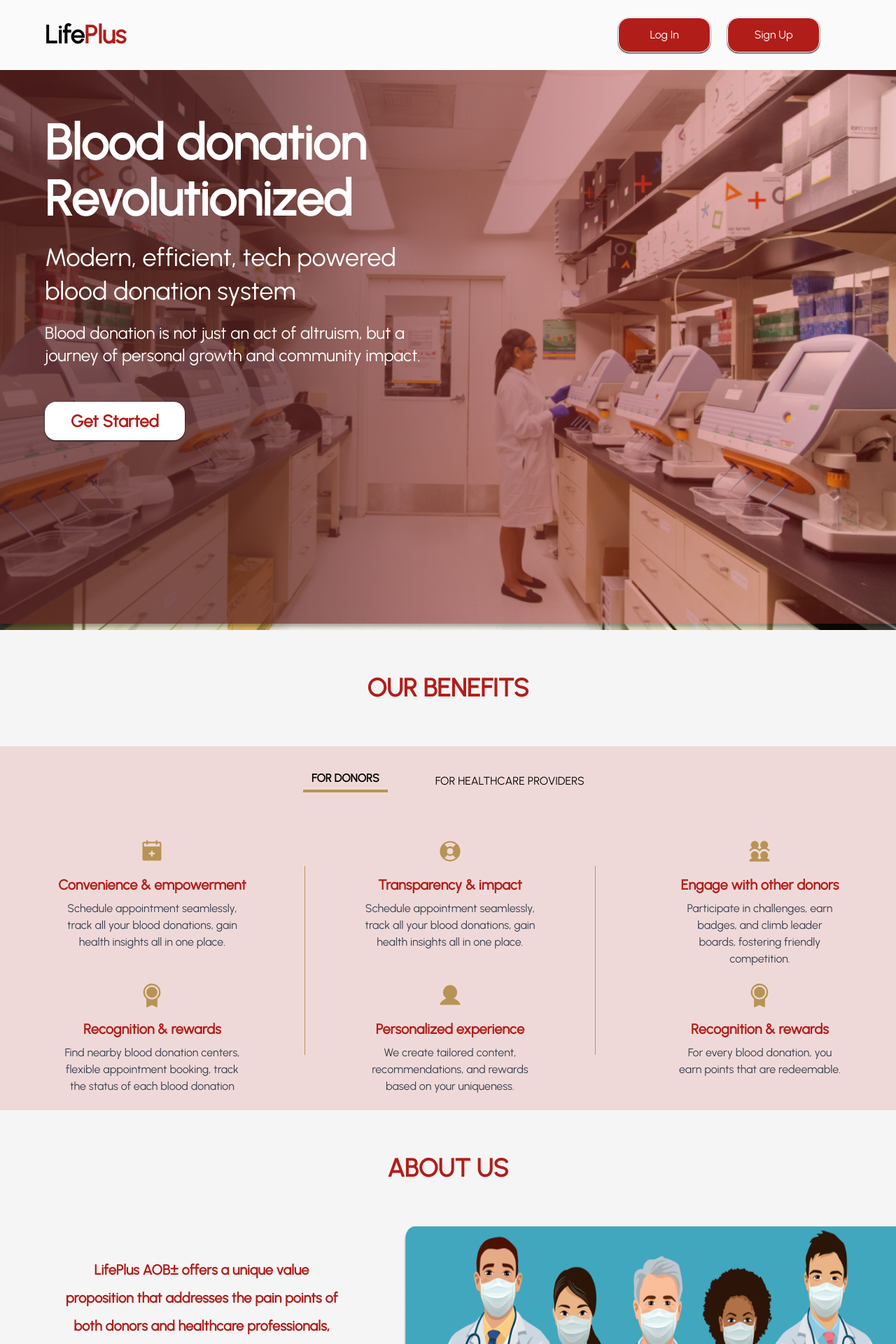
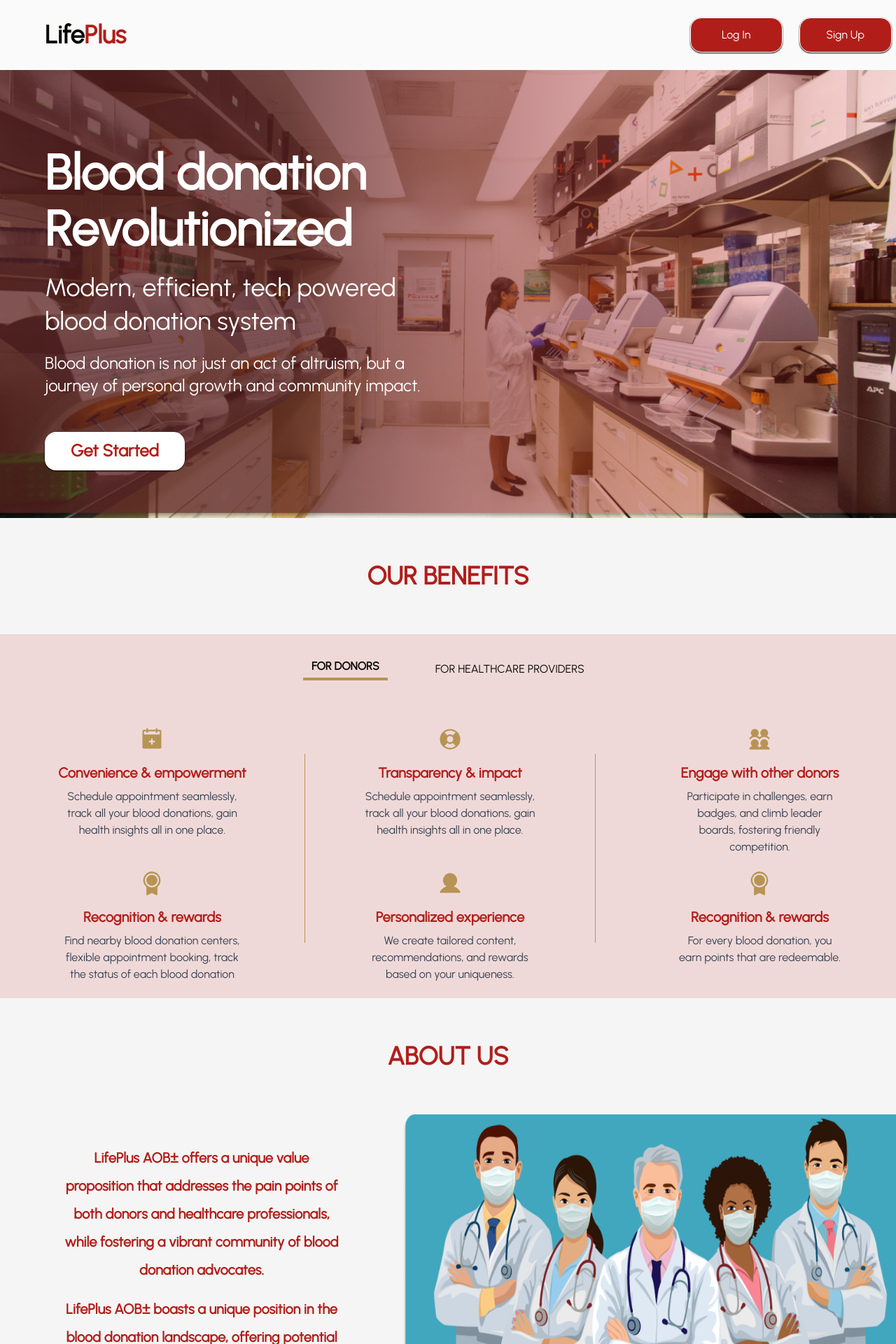
Before and after one commit to oreoluwa212/lifePlus-webapp, a React (Vite) app: page / in a window 1280 px wide. Shown: the top 1920 px of the page at 70% size. Built offline with nearby package versions, Linux system fonts and the light colour scheme.

Commit message:
fix: css styles on landing page

```diff
--- a/src/components/AboutUs.jsx
+++ b/src/components/AboutUs.jsx
@@ -4,19 +4,21 @@ import { aboutUs } from '../assets'
 const AboutUs = () => {
   return (
     <>
-      <div className="flex justify-center items-center h-[166px]">
+
+      <div className="flex flex-col  w-full lgss:items-center">
+      <div className="flex justify-center items-center lgss:h-[166px] h-[50px]">
         <h1 className="text-red mds:text-[36px] xs:text-[26px] font-bold">
           ABOUT US
         </h1>
       </div>
-      <div className="flex flex-col-reverse mds:flex-row  w-full lgss:h-[90vh]">
-        <div className="lgss:w-[45%] w-full lgss:h-[500px] h-[400px] text-red flex flex-col justify-center items-center font-bold">
-          <h1 className="text-[20px] lgss:w-[70%] w-[90%] text-center lgss:leading-10">
+      <div className="flex flex-col lgss:flex-row">
+      <div className="text-[20px] lgss:w-[45%] w-full lgss:h-[500px] h-[320px] text-red flex flex-col justify-center items-center font-bold">
+          <h1 className=" lgss:w-[70%] w-[90%] text-center lgss:leading-10">
             LifePlus AOB± offers a unique value proposition that addresses the
             pain points of both donors and healthcare professionals, while
             fostering a vibrant community of blood donation advocates.
           </h1>
-          <h1 className="text-[20px] lgss:w-[70%] w-[90%]   lgss:leading-10 text-center pt-4">
+          <h1 className="lgss:w-[70%] w-[90%]   lgss:leading-10 text-center pt-4">
             LifePlus AOB± boasts a unique position in the blood donation
             landscape, offering potential for multiple revenue streams while
             remaining dedicated to its core mission: increasing and incentivize
@@ -29,6 +31,7 @@ const AboutUs = () => {
           </div>
         </div>
       </div>
+      </div>
     </>
   );
 }
--- a/src/components/HeroSection.jsx
+++ b/src/components/HeroSection.jsx
@@ -4,7 +4,7 @@ import { Link } from 'react-router-dom';
 
 const HeroSection = () => {
   return (
-    <div className="relative w-full h-screen">
+    <div className="relative w-full h-[80vh]">
       <img
         src={homepage}
         alt=""
@@ -15,7 +15,7 @@ const HeroSection = () => {
         alt=""
         className="absolute w-full h-full object-cover bg-center"
       />
-      <div className="absolute text-white text-left w-[100%] h-[96%] flex flex-col xs:px-[5%] pt-[10%] mds:pt-[5%] px-[5%] gap-5">
+      <div className="absolute text-white text-left w-[100%] h-[96%] flex flex-col justify-center xs:px-[5%] pt-[10%] mds:pt-[5%] px-[5%] gap-5">
         <h1 className="lgss:text-[70px] font-extrabold text-[40px] mds:text-[46px] w-[100%] mds:w-[50%] transition-all duration-850 lgss:leading-[5rem]">
           Blood donation Revolutionized
         </h1>
--- a/src/components/NavBar.jsx
+++ b/src/components/NavBar.jsx
@@ -10,7 +10,7 @@ const NavBar = () => {
   };
 
   return (
-    <div className="flex bg-[#fafafa] text-white justify-between h-[100px] w-full">
+    <div className="flex bg-[#fafafa] text-white justify-between h-[100px] w-[90%] lgss:w-full">
       <div className="flex justify-between items-center w-[90%] px-[5%]">
         <div className="">
           <Link to={"/"}>
@@ -19,7 +19,7 @@ const NavBar = () => {
             </h1>
           </Link>
         </div>
-        <div className="mds:w-[20%] gap-6 w-[55%] justify-between flex ">
+        <div className="mds:w-[10%] gap-6 w-[55%] justify-between flex ">
           <Link to={"/login-as"}>
             <div className="bg-red rounded-[16px] shadow-sm border-white border-[1px] shadow-black ">
               <button
```
